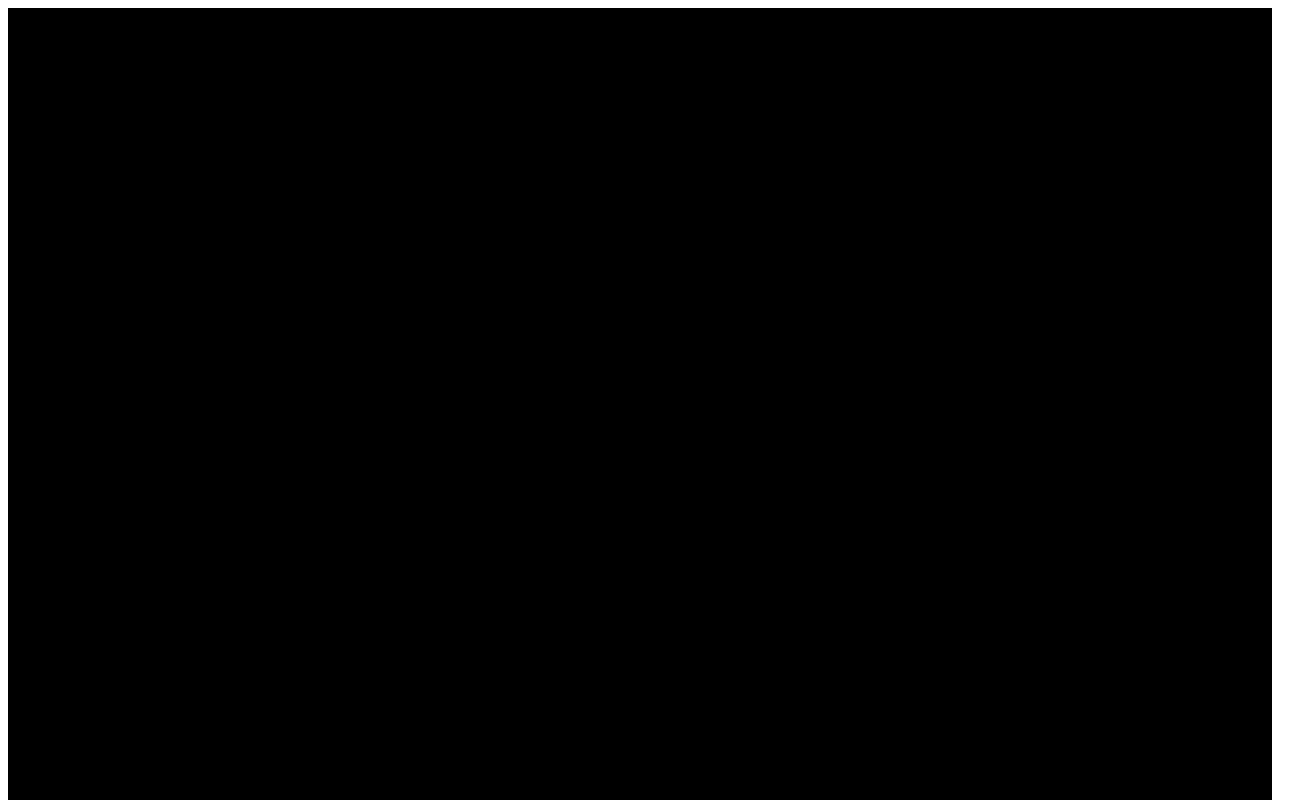
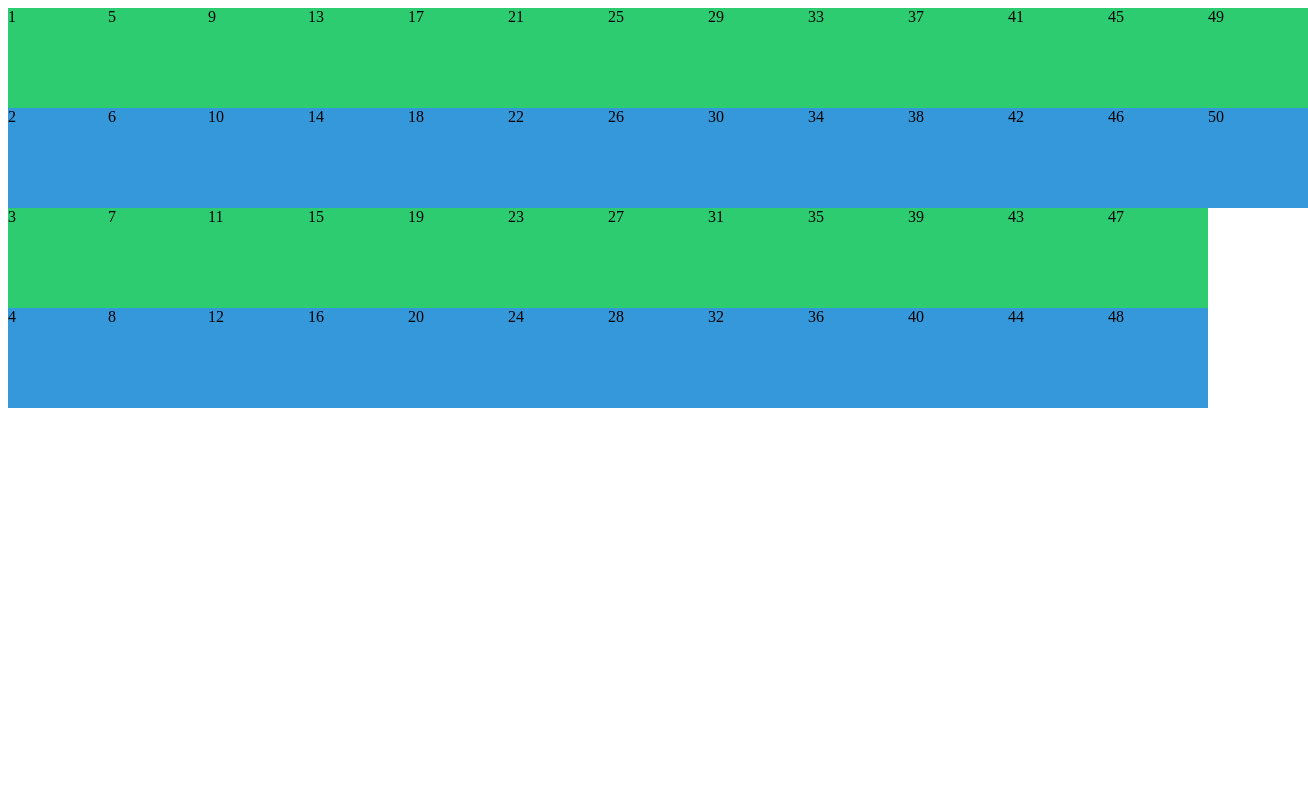
Before and after one commit to jaehyuenjung/scss-masterclass, a plain HTML site: page index.html in a window 1280 px wide. Shown: the top 800 px of the page, 1308 px wide, since content can reach past the window. Drawn offline with Linux system fonts and the light colour scheme.

Commit message:
Auto Columns and Rows

```diff
--- a/index.html
+++ b/index.html
@@ -9,22 +9,56 @@
     </head>
     <body>
         <div class="grid">
-            <div class="header">header</div>
-            <div class="content">content</div>
-            <div class="nav">nav</div>
-            <div class="footer">footer</div>
-            <div class="header">header</div>
-            <div class="content">content</div>
-            <div class="nav">nav</div>
-            <div class="footer">footer</div>
-            <div class="header">header</div>
-            <div class="content">content</div>
-            <div class="nav">nav</div>
-            <div class="footer">footer</div>
-            <div class="header">header</div>
-            <div class="content">content</div>
-            <div class="nav">nav</div>
-            <div class="footer">footer</div>
+            <div class="item">1</div>
+            <div class="item">2</div>
+            <div class="item">3</div>
+            <div class="item">4</div>
+            <div class="item">5</div>
+            <div class="item">6</div>
+            <div class="item">7</div>
+            <div class="item">8</div>
+            <div class="item">9</div>
+            <div class="item">10</div>
+            <div class="item">11</div>
+            <div class="item">12</div>
+            <div class="item">13</div>
+            <div class="item">14</div>
+            <div class="item">15</div>
+            <div class="item">16</div>
+            <div class="item">17</div>
+            <div class="item">18</div>
+            <div class="item">19</div>
+            <div class="item">20</div>
+            <div class="item">21</div>
+            <div class="item">22</div>
+            <div class="item">23</div>
+            <div class="item">24</div>
+            <div class="item">25</div>
+            <div class="item">26</div>
+            <div class="item">27</div>
+            <div class="item">28</div>
+            <div class="item">29</div>
+            <div class="item">30</div>
+            <div class="item">31</div>
+            <div class="item">32</div>
+            <div class="item">33</div>
+            <div class="item">34</div>
+            <div class="item">35</div>
+            <div class="item">36</div>
+            <div class="item">37</div>
+            <div class="item">38</div>
+            <div class="item">39</div>
+            <div class="item">40</div>
+            <div class="item">41</div>
+            <div class="item">42</div>
+            <div class="item">43</div>
+            <div class="item">44</div>
+            <div class="item">45</div>
+            <div class="item">46</div>
+            <div class="item">47</div>
+            <div class="item">48</div>
+            <div class="item">49</div>
+            <div class="item">50</div>
         </div>
     </body>
 </html>
--- a/styles.css
+++ b/styles.css
@@ -1,24 +1,16 @@
 .grid {
-    background-color: #000;
     display: grid;
-    height: 250vh;
+    height: 50vh;
     grid-template-columns: repeat(4, 100px);
     grid-template-rows: repeat(4, 100px);
-    place-content: end center;
+    grid-auto-flow: column;
+    grid-auto-columns: 100px;
 }
 
-.header {
+.item:nth-child(odd) {
     background-color: #2ecc71;
 }
 
-.content {
+.item:nth-child(even) {
     background-color: #3498db;
 }
-
-.nav {
-    background-color: #8e44ad;
-}
-
-.footer {
-    background-color: #f39c12;
-}
```
Also changed, not shown: README.md.
